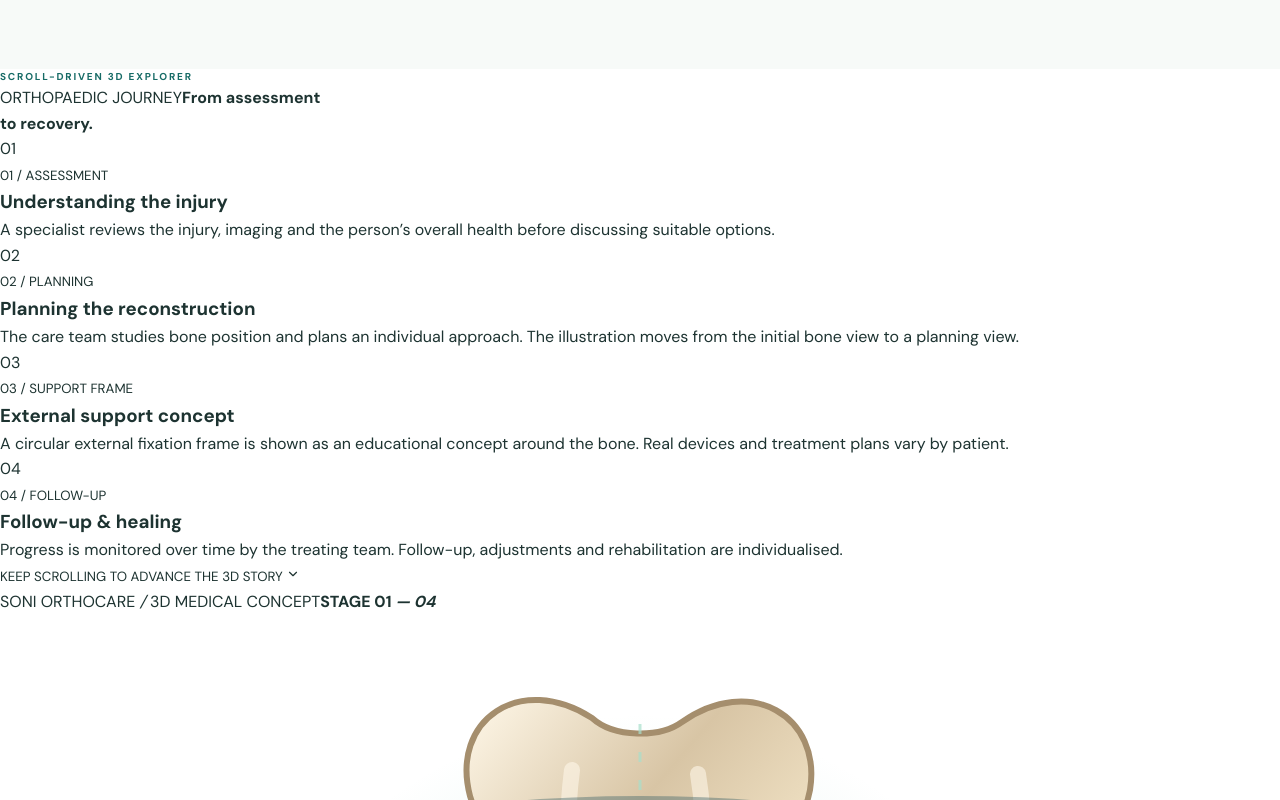
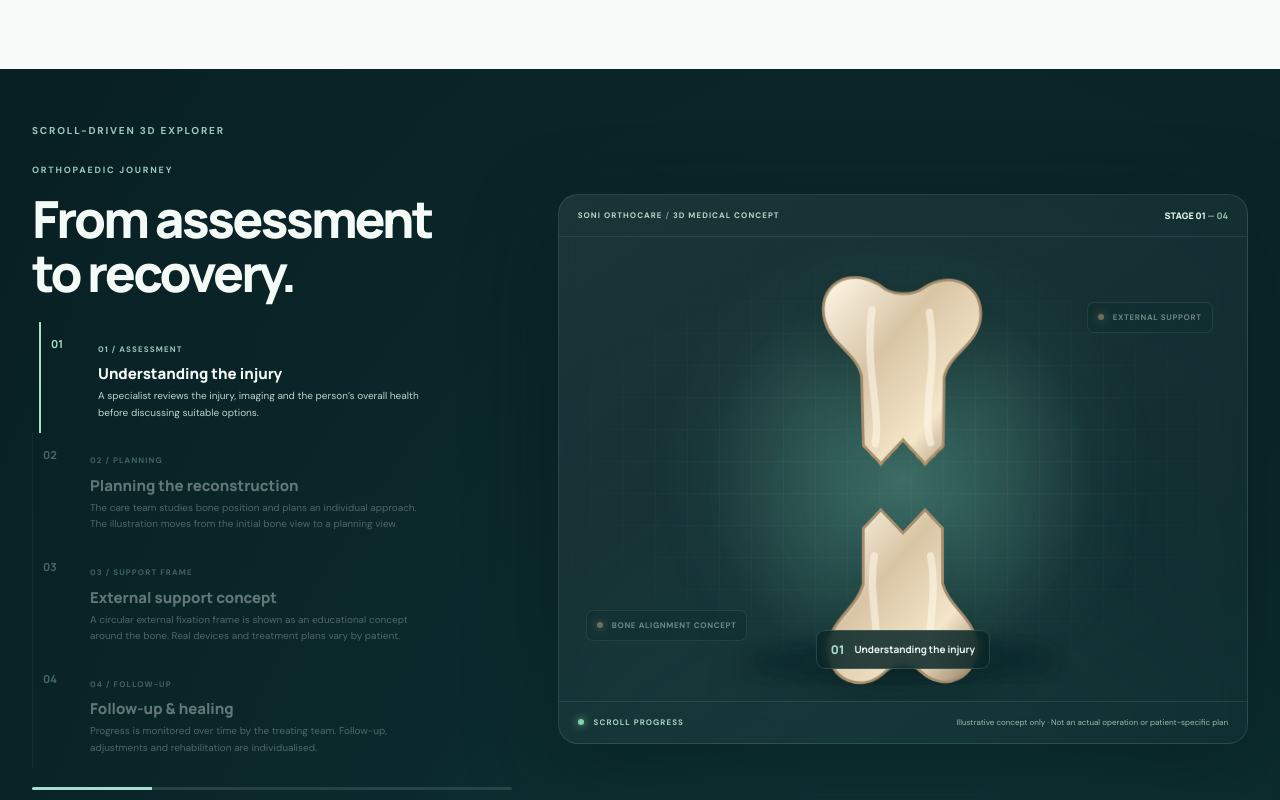
Before and after one commit to kartikgadhiya24-dev/hospital-demo-web, a React (Vite) app: page /soni-orthocare in a window 1280 px wide. Shown: the part 1780-2580 px from the top of the page. Built offline with nearby package versions, Linux system fonts and the light colour scheme.

Commit message:
Style scroll-driven 3D orthopaedic story

```diff
--- a/src/pages/HospitalSites.css
+++ b/src/pages/HospitalSites.css
@@ -198,3 +198,61 @@ html{scroll-behavior:smooth}
 @media(max-width:900px){.soni-bone-grid{grid-template-columns:1fr;gap:35px}.soni-bone-copy{max-width:680px}.soni-bone-visual{max-width:700px;width:100%;margin:auto}}
 @media(max-width:600px){.soni-bone-section{padding:68px 0}.soni-bone-visual-top{padding:15px}.soni-bone-visual-top span{font-size:7px}.soni-bone-visual-top b{font-size:9px}.soni-bone-stage{height:310px}.soni-3d-tag{font-size:7px;padding:6px 8px}.soni-tag-one{left:7px;top:12%}.soni-tag-two{right:5px;top:51%}.soni-tag-three{left:8px;bottom:10%}.soni-bone-visual-foot{align-items:flex-start;flex-direction:column;gap:6px}.soni-bone-visual-foot small{font-size:7px}}
 @media(prefers-reduced-motion:reduce){.soni-site [data-reveal]{opacity:1;transform:none}.soni-bone-svg,.soni-bone-model,.soni-frame-back,.soni-frame-front,.soni-wire-pulse,.soni-stage-glow,.soni-3d-tag{animation:none!important}}
+
+
+/* Scroll-scrubbed orthopaedic 3D story */
+.soni-surgery-story{height:420vh;position:relative;background:radial-gradient(ellipse at 70% 50%,#174a48 0%,#0b292c 56%,#081f23 100%);color:#f4fbf7;--surgery-progress:0}
+.soni-surgery-sticky{position:sticky;top:0;height:100svh;min-height:620px;display:flex;align-items:center;overflow:hidden}
+.soni-surgery-inner{width:min(1240px,calc(100% - 64px));margin:auto;display:grid;grid-template-columns:.82fr 1.18fr;gap:46px;align-items:center}
+.soni-surgery-copy{position:relative;z-index:2}
+.soni-surgery-copy>.soni-label{color:#9bc9bb}
+.soni-surgery-heading{margin:16px 0 22px}
+.soni-surgery-heading span{font-size:9px;letter-spacing:.2em;font-weight:800;color:#9bc9bb}
+.soni-surgery-heading b{display:block;font:800 clamp(34px,4vw,52px)/1.05 Manrope,sans-serif;letter-spacing:-.055em;margin-top:12px}
+.soni-surgery-steps{display:grid;gap:0}
+.soni-surgery-steps article{display:grid;grid-template-columns:35px 1fr;gap:12px;padding:12px 10px;border-left:1px solid #ffffff20;opacity:.38;transform:translateX(0);transition:opacity .45s,transform .45s,border-color .45s}
+.soni-surgery-steps article.is-active{opacity:1;transform:translateX(7px);border-left:2px solid #a8dfcc}
+.soni-surgery-steps article.is-done{opacity:.62}
+.soni-surgery-step-no{font:700 11px Manrope;color:#a8dfcc;padding-top:2px}
+.soni-surgery-steps small{font-size:8px;letter-spacing:.14em;color:#9bc9bb;font-weight:800}
+.soni-surgery-steps h3{font:750 15px Manrope;margin:4px 0;color:#f4fbf7}
+.soni-surgery-steps p{font-size:10px;line-height:1.65;color:#bdd2cb;max-width:340px;margin:0}
+.soni-surgery-progress{height:3px;background:#ffffff20;border-radius:4px;margin:19px 0 11px;overflow:hidden}
+.soni-surgery-progress span{display:block;height:100%;background:#a8dfcc;transition:width .45s}
+.soni-surgery-hint{display:flex;align-items:center;gap:8px;color:#91b9ac;font-size:8px;letter-spacing:.1em;font-weight:800}
+.soni-surgery-hint svg{animation:soni-hint-down 1.5s ease-in-out infinite}
+.soni-surgery-visual{border:1px solid #c8f0e51e;border-radius:20px;background:linear-gradient(145deg,#ffffff12,#ffffff04);box-shadow:0 28px 90px #03161770;overflow:hidden;backdrop-filter:blur(12px)}
+.soni-surgery-visual-top,.soni-surgery-visual-foot{padding:14px 19px;display:flex;justify-content:space-between;align-items:center;gap:12px}
+.soni-surgery-visual-top{border-bottom:1px solid #ffffff17}
+.soni-surgery-visual-top span{font-size:8px;letter-spacing:.13em;color:#b8d8ce;font-weight:800}
+.soni-surgery-visual-top i{font-style:normal;color:#6d9c8e}
+.soni-surgery-visual-top b{font:800 9px Manrope;color:#e8f6f0}
+.soni-surgery-visual-top em{font-style:normal;color:#8cb5a7}
+.soni-surgery-canvas{height:min(58vh,520px);min-height:340px;position:relative;display:grid;place-items:center;overflow:hidden;isolation:isolate}
+.soni-surgery-grid-bg{position:absolute;inset:0;background-image:linear-gradient(#d7f6eb0b 1px,transparent 1px),linear-gradient(90deg,#d7f6eb0b 1px,transparent 1px);background-size:32px 32px;mask-image:radial-gradient(ellipse,#000 25%,transparent 80%)}
+.soni-surgery-halo{position:absolute;width:75%;aspect-ratio:1;border-radius:50%;background:radial-gradient(circle,#6eb5a52b,transparent 68%);filter:blur(8px)}
+.soni-surgery-svg{position:relative;z-index:1;width:min(100%,590px);height:100%;overflow:visible;filter:drop-shadow(0 20px 28px #061b1b80);transform:perspective(900px) rotateX(2deg) rotateY(calc((var(--surgery-progress) - .5)*-8deg));transition:transform .2s linear}
+.surgery-bone{transform-origin:320px 270px;transition:transform .8s cubic-bezier(.2,.7,.2,1)}
+.surgery-frame{opacity:0;transform-origin:320px 265px;transform:scale(.76) rotateX(-22deg);transition:opacity .9s ease,transform 1.1s cubic-bezier(.2,.7,.2,1)}
+.surgery-planning{opacity:0;transition:opacity .6s}
+.surgery-fracture-glow{opacity:.2;transition:opacity .6s}
+.surgery-wire{stroke-dasharray:7 10;animation:soni-wire-flow 5s linear infinite}
+.soni-surgery-story[style*="--surgery-progress: 0"] .surgery-frame{opacity:0}
+.soni-surgery-story[style*="--surgery-progress: 0."] .surgery-planning{opacity:calc(var(--surgery-progress)*1.5)}
+.soni-surgery-story[style*="--surgery-progress: 0."] .surgery-fracture-glow{opacity:.9}
+.soni-surgery-story[style*="--surgery-progress: 0.5"] .surgery-frame,.soni-surgery-story[style*="--surgery-progress: 0.6"] .surgery-frame,.soni-surgery-story[style*="--surgery-progress: 0.7"] .surgery-frame,.soni-surgery-story[style*="--surgery-progress: 0.8"] .surgery-frame,.soni-surgery-story[style*="--surgery-progress: 0.9"] .surgery-frame,.soni-surgery-story[style*="--surgery-progress: 1"] .surgery-frame{opacity:1;transform:scale(1) rotateX(0)}
+.soni-surgery-story[style*="--surgery-progress: 0."] .surgery-bone{transform:translateY(calc(var(--surgery-progress)*-14px))}
+.soni-surgery-callout{position:absolute;z-index:3;padding:8px 10px;border:1px solid #c4e9dc35;background:#092a2bdc;border-radius:7px;color:#d7eee5;font-size:8px;letter-spacing:.08em;font-weight:800;backdrop-filter:blur(8px);opacity:calc(.45 + var(--surgery-progress)*.55);transition:opacity .4s}
+.soni-surgery-callout i{display:inline-block;width:6px;height:6px;border-radius:50%;background:#e1b47d;margin-right:6px;box-shadow:0 0 10px #e1b47d}
+.callout-top{top:14%;right:5%}.callout-bottom{bottom:13%;left:4%}
+.soni-surgery-stage-label{position:absolute;z-index:3;left:50%;bottom:7%;transform:translateX(-50%);display:flex;align-items:center;gap:10px;padding:10px 14px;border-radius:9px;background:#082526d9;border:1px solid #bfe9dc2b;white-space:nowrap;backdrop-filter:blur(8px)}
+.soni-surgery-stage-label span{font:800 12px Manrope;color:#a8dfcc}
+.soni-surgery-stage-label b{font:700 10px Manrope;color:#f2faf6}
+.soni-surgery-visual-foot{border-top:1px solid #ffffff17}
+.soni-surgery-visual-foot span{font-size:8px;letter-spacing:.13em;color:#a9d4c3;font-weight:800}
+.soni-surgery-visual-foot span i{display:inline-block;width:6px;height:6px;border-radius:50%;background:#83d5a9;margin-right:7px;box-shadow:0 0 9px #83d5a9}
+.soni-surgery-visual-foot small{font-size:8px;color:#9cbab1;text-align:right}
+@keyframes soni-hint-down{0%,100%{transform:translateY(-2px)}50%{transform:translateY(3px)}}
+@media(max-width:900px){.soni-surgery-story{height:360vh}.soni-surgery-inner{width:calc(100% - 38px);grid-template-columns:.85fr 1.15fr;gap:20px}.soni-surgery-heading b{font-size:34px}.soni-surgery-steps article{grid-template-columns:25px 1fr;padding:9px 5px}.soni-surgery-steps h3{font-size:12px}.soni-surgery-steps p{font-size:9px}.soni-surgery-canvas{min-height:300px}}
+@media(max-width:650px){.soni-surgery-story{height:400vh}.soni-surgery-sticky{min-height:0;align-items:flex-start;padding:70px 0 28px}.soni-surgery-inner{width:calc(100% - 30px);grid-template-columns:1fr;gap:13px;max-height:calc(100svh - 92px)}.soni-surgery-heading{margin:7px 0 8px}.soni-surgery-heading b{font-size:29px}.soni-surgery-steps{grid-template-columns:repeat(4,1fr);gap:4px}.soni-surgery-steps article{display:block;padding:7px 6px;border-left:0;border-top:1px solid #ffffff28;opacity:.35}.soni-surgery-steps article.is-active{border-left:0;border-top:2px solid #a8dfcc;transform:translateY(-2px)}.soni-surgery-step-no{font-size:9px}.soni-surgery-steps small{font-size:6px}.soni-surgery-steps h3{font-size:9px;line-height:1.3}.soni-surgery-steps p{display:none}.soni-surgery-progress{margin:8px 0 5px}.soni-surgery-hint{font-size:7px}.soni-surgery-visual-top,.soni-surgery-visual-foot{padding:10px 12px}.soni-surgery-visual-top span{font-size:6px}.soni-surgery-visual-top b{font-size:7px}.soni-surgery-canvas{height:43vh;min-height:245px;max-height:380px}.soni-surgery-svg{width:115%;max-width:none}.soni-surgery-callout{font-size:6px;padding:6px}.soni-surgery-stage-label{bottom:5%;padding:7px 9px}.soni-surgery-stage-label b{font-size:8px}.soni-surgery-visual-foot small{font-size:6px}}
+@media(prefers-reduced-motion:reduce){.soni-surgery-story{height:auto}.soni-surgery-sticky{position:relative;height:auto;padding:50px 0}.soni-surgery-svg,.soni-surgery-steps article,.soni-surgery-hint{transition:none;animation:none}.soni-surgery-steps article{opacity:1}}
```
